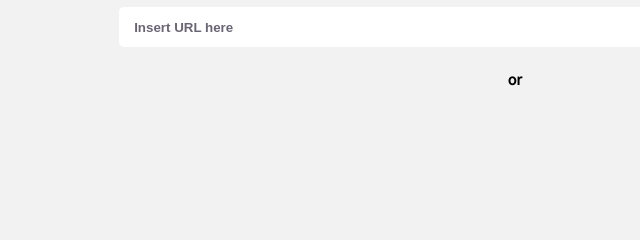
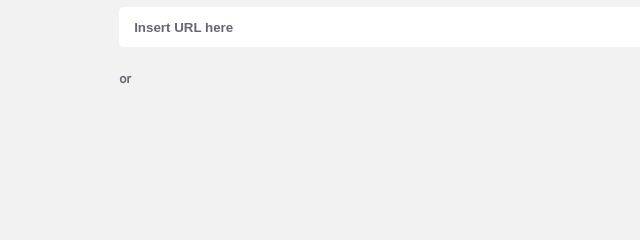
Before and after one commit to tejas-muthya37/Aine-Infotech, a plain HTML site: page index.html in a window 1280 px wide. Shown: the part 194-434 px from the top of the page, 170-810 px from the left. Drawn offline with Linux system fonts and the light colour scheme.

Commit message:
Update index.html

```diff
--- a/index.html
+++ b/index.html
@@ -46,7 +46,7 @@
           <h3><i class="caret-icon fas fa-caret-left"></i> Videos</h3>
           <div class="body-content">
             <input placeholder="Insert URL here" type="text" />
-            <h4>or</h4>
+            <h5>or</h5>
           </div>
         </div>
       </div>
```
